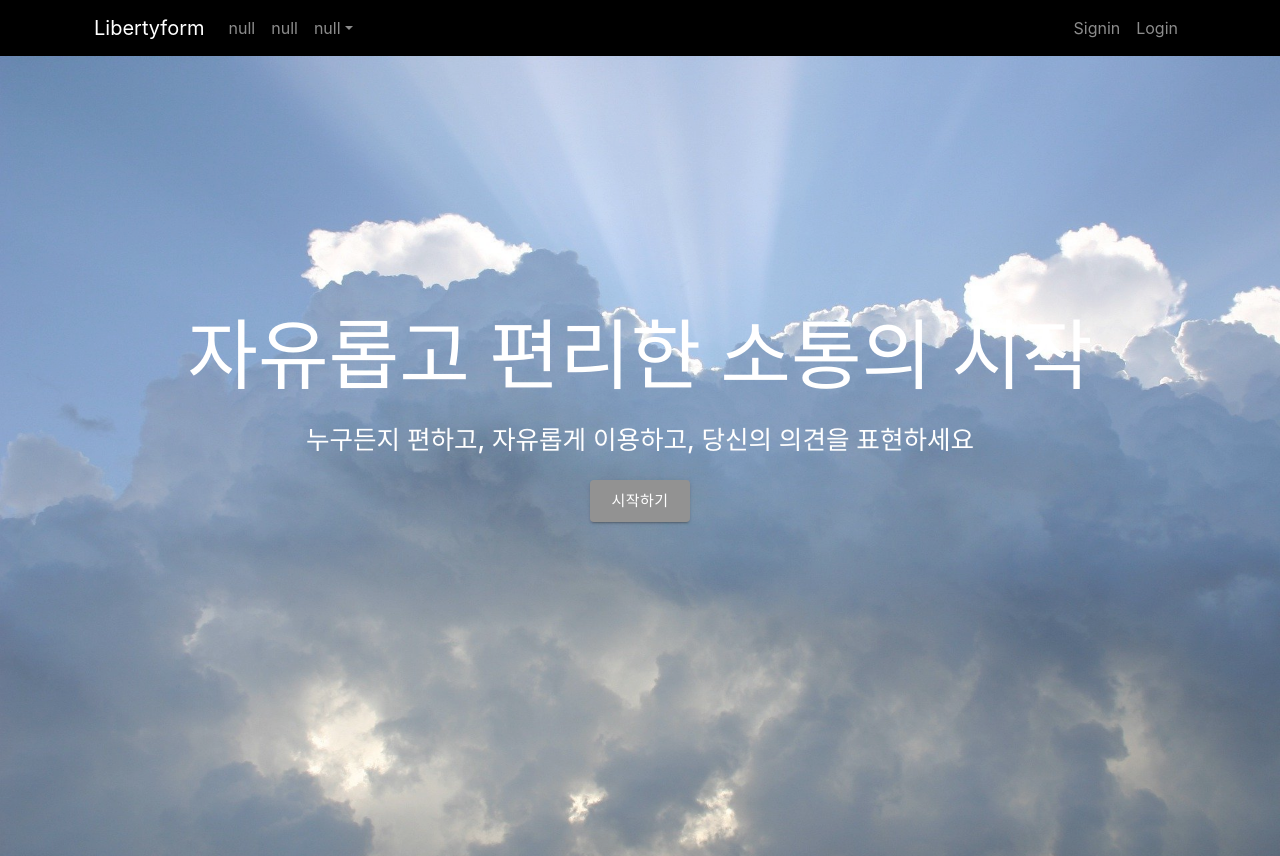
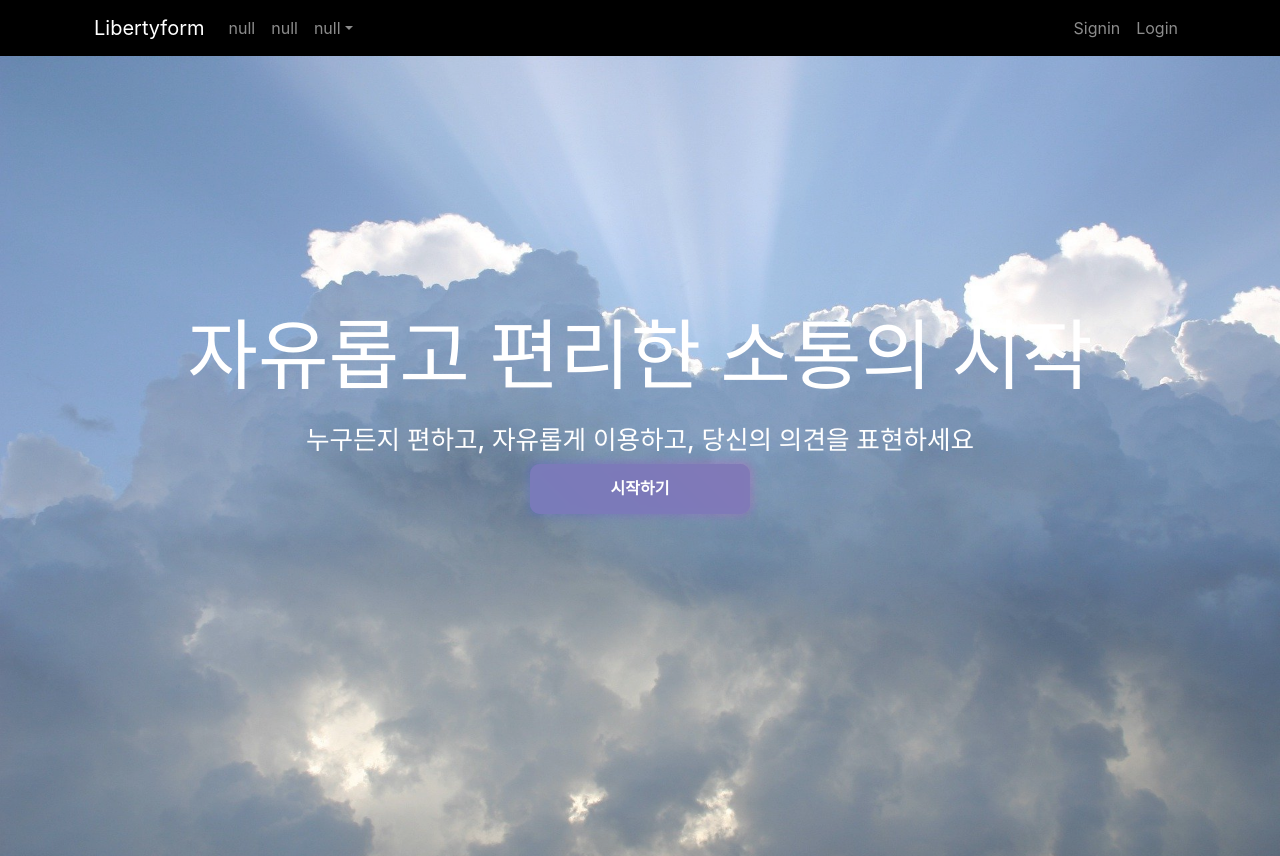
Before and after one commit to Gachon-Kakao-Enterprise-Group-7/libertyForm-WEB, a React (Create React App) app: page / in a window 1280 px wide. Built offline with nearby package versions, Linux system fonts and the light colour scheme; a web font is replaced by a local one.

Commit message:
[DESIGN] 메인화면 버튼 디자인 수정

```diff
--- a/src/components/Main.js
+++ b/src/components/Main.js
@@ -5,7 +5,6 @@
 import background4 from "../img/background4.jpg"
 import background5 from "../img/background5.jpg"
 import styled from 'styled-components'; // styled components 사용 -> CSS in Js
-import Button from '@mui/material/Button'; //MUI
 
 import { useSelector, useDispatch } from 'react-redux' // react-redux사용
 
@@ -49,7 +48,68 @@
     padding-top: 1vw;
     font-size: 2vw;
 `
+const Mainbutton = styled.button`
+    font-family: 'Montserrat', sans-serif;
+    font-weight: bold;
+    width: 220px;
+    height: 50px;
+    border: none;
+    outline: none;
+    color: #fff;
+    background: #6667ab;
+    cursor: pointer;
+    position: relative;
+    z-index: 0;
+    border-radius: 10px;
 
+    &:before {
+        content: '';
+        background: linear-gradient(45deg, #ff0000, #ff7300, #fffb00, #48ff00, #00ffd5, #002bff, #7a00ff, #ff00c8, #ff0000);
+        position: absolute;
+        top: -2px;
+        left:-2px;
+        background-size: 400%;
+        z-index: -1;
+        filter: blur(5px);
+        width: calc(100% + 4px);
+        height: calc(100% + 4px);
+        animation: glowing 20s linear infinite;
+        opacity: 0.2;
+        transition: opacity .3s ease-in-out;
+        border-radius: 10px;
+    }
+
+    &:active {
+        color: #6667ab;
+    }
+
+    &:active:after {
+        background: transparent;
+    }
+
+    &:hover:before {
+        opacity: 0.6;
+    }
+
+    &:after {
+        z-index: -1;
+        content: '';
+        position: absolute;
+        width: 100%;
+        height: 100%;
+        background: #6667ab;
+        left: 0;
+        top: 0;
+        border-radius: 10px;
+        opacity: 0.8;
+    }
+
+    @keyframes glowing {
+        0% { background-position: 0 0; }
+        50% { background-position: 400% 0; }
+        100% { background-position: 0 0; }
+    }
+`
 
 function Main() {
 
@@ -67,9 +127,9 @@
             </Bodydiv>
             <Bodydiv>
                 <Link to="/dashboard">
-                    <Button className='mt-3' variant="contained" size="large" style={{ backgroundColor: 'gray' }} onClick={() => { dispatch({ type: 'TEST' }) }}>
+                    <Mainbutton onClick={() => { dispatch({ type: 'TEST' }) }}>
                         시작하기
-                    </Button>
+                    </Mainbutton>
                 </Link>
             </Bodydiv>
         </Backgrounddiv >
```
